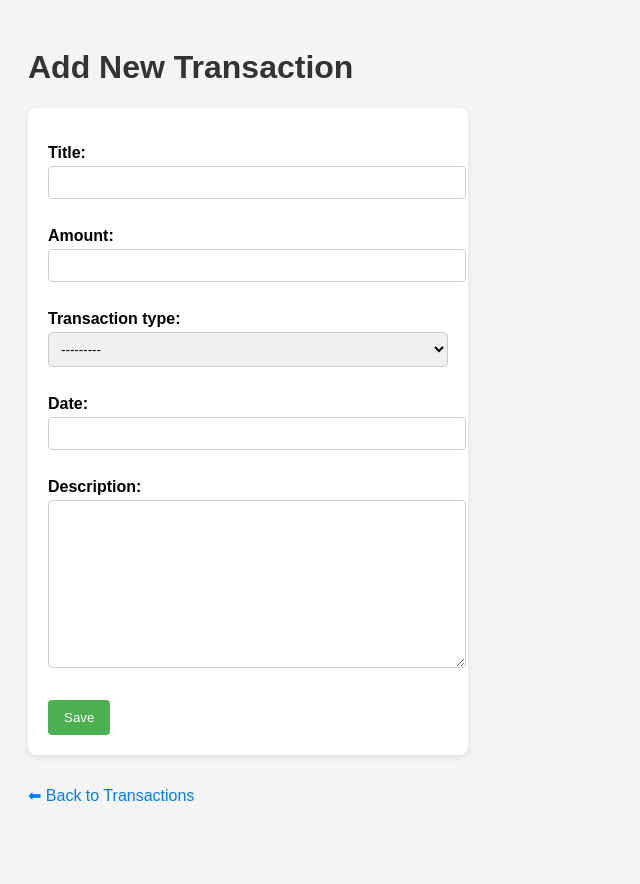
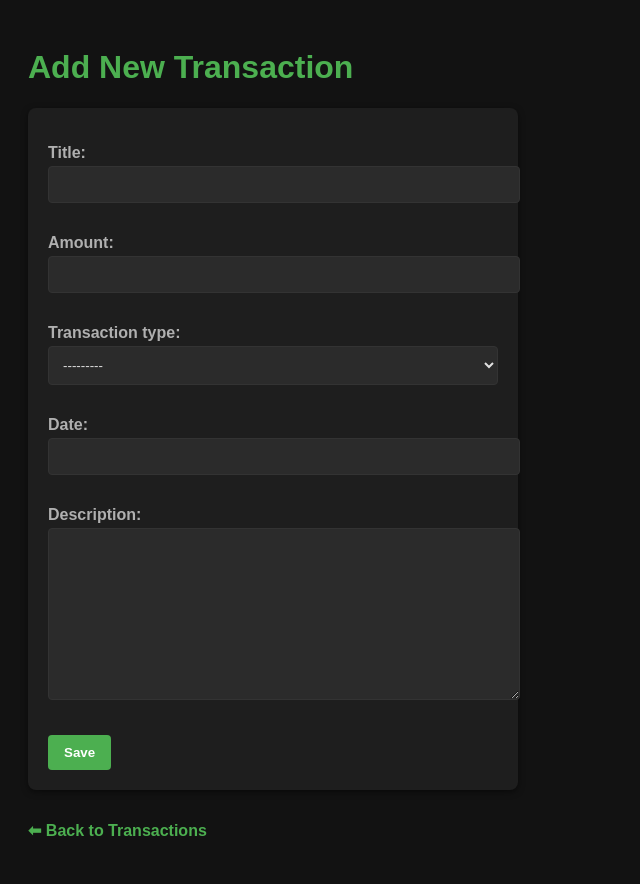
Before and after one commit to ethanmwangi/Financial_manager, a Django app: page /transactions/add/ in a window 1280 px wide. Shown: the whole page, without its empty margins (0-640 px from the left). Before the commit the page ends 801 px from the top, so only its background shows below. Run offline with Django 5.2, Linux system fonts and the light colour scheme; the visitor is signed in with stand-in values (Sample User, id 1); parts of the project's set-up code (start-up, migrations or seed data) failed here and were passed over.

Commit message:
successful coloring added to the add_transaction

```diff
--- a/transactions/templates/transactions/add_transaction.html
+++ b/transactions/templates/transactions/add_transaction.html
@@ -7,32 +7,40 @@
     <style>
         body {
             font-family: Arial, sans-serif;
-            background-color: #f4f4f4;
+            background-color: #121212;
+            color: #e0e0e0;
             padding: 20px;
         }
         h1 {
-            color: #333;
+            color: #4CAF50;
         }
         form {
-            background: #fff;
+            background: #1e1e1e;
             padding: 20px;
             border-radius: 8px;
-            max-width: 400px;
+            max-width: 450px;
             margin-top: 20px;
-            box-shadow: 0 2px 6px rgba(0,0,0,0.1);
+            box-shadow: 0 2px 6px rgba(0,0,0,0.5);
         }
         label {
             display: block;
             margin-top: 10px;
             margin-bottom: 4px;
             font-weight: bold;
+            color: #b0b0b0;
         }
         input, select, textarea {
             width: 100%;
-            padding: 8px;
-            margin-bottom: 12px;
-            border: 1px solid #ccc;
+            padding: 10px;
+            margin-bottom: 15px;
+            border: 1px solid #333;
             border-radius: 4px;
+            background: #2b2b2b;
+            color: #e0e0e0;
+        }
+        input:focus, select:focus, textarea:focus {
+            border-color: #4CAF50;
+            outline: none;
         }
         button {
             background: #4CAF50;
@@ -41,6 +49,7 @@
             border: none;
             border-radius: 4px;
             cursor: pointer;
+            font-weight: bold;
         }
         button:hover {
             background: #45a049;
@@ -48,8 +57,9 @@
         a {
             display: inline-block;
             margin-top: 15px;
-            color: #007BFF;
+            color: #4CAF50;
             text-decoration: none;
+            font-weight: bold;
         }
         a:hover {
             text-decoration: underline;
```
